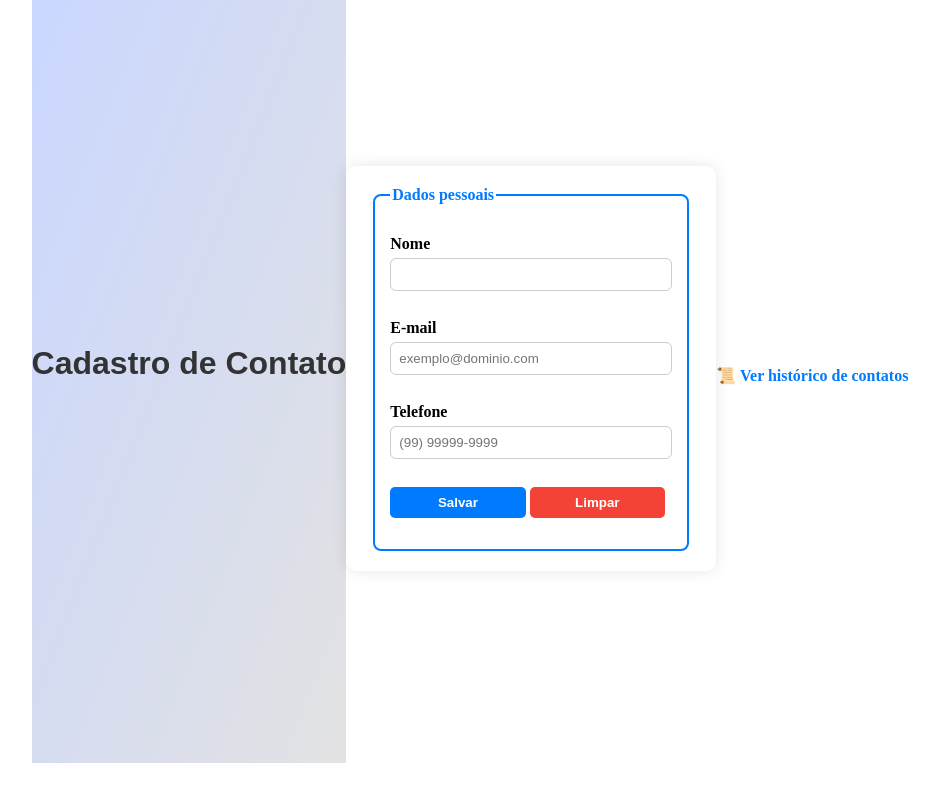
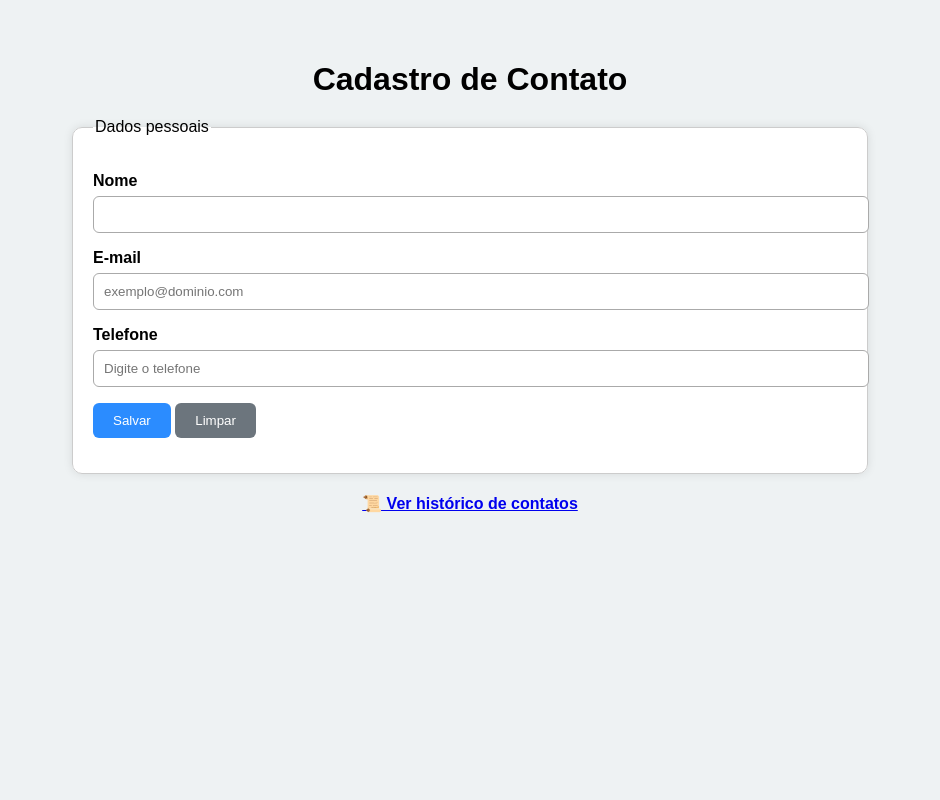
Before and after one commit to Joaovitor8708/Agenda-de-contato, a plain HTML site: page agendas/index.html in a window 1280 px wide. Shown: the whole page, without its empty margins (170-1110 px from the left). Drawn offline with Linux system fonts and the light colour scheme.

Commit message:
alterações 2.0

```diff
--- /dev/null
+++ b/agendas/css/style.css
@@ -0,0 +1,110 @@
+
+body {
+  font-family: Arial, sans-serif;
+  background-color: #eef2f3;
+  max-width: 800px;
+  margin: auto;
+  padding: 40px;
+}
+
+h1 {
+  text-align: center;
+  margin-bottom: 20px;
+}
+
+
+form fieldset {
+  padding: 20px;
+  border-radius: 10px;
+  background: white;
+  border: 1px solid #ccc;
+  box-shadow: 0 0 10px rgba(0,0,0,0.1);
+}
+
+p {
+  margin-bottom: 15px;
+}
+
+label {
+  display: block;
+  font-weight: bold;
+  margin-bottom: 6px;
+}
+
+input[type="text"],
+input[type="email"],
+input[type="tel"] {
+  width: 100%;
+  padding: 10px;
+  border-radius: 6px;
+  border: 1px solid #aaa;
+}
+
+input[type="submit"],
+input[type="reset"] {
+  padding: 10px 20px;
+  border: none;
+  background: #2b8cff;
+  color: white;
+  border-radius: 6px;
+  cursor: pointer;
+  transition: 0.2s;
+}
+
+input[type="reset"] {
+  background: #6c757d;
+}
+
+input[type="submit"]:hover {
+  background: #0069d9;
+}
+
+input[type="reset"]:hover {
+  background: #545b62;
+}
+
+a {
+  display: block;
+  margin-top: 20px;
+  text-align: center;
+  font-weight: bold;
+}
+
+table {
+  border-collapse: collapse;
+  width: 100%;
+  background: white;
+  margin-top: 20px;
+  border-radius: 10px;
+  overflow: hidden;
+  box-shadow: 0 0 10px rgba(0,0,0,0.1);
+}
+
+th, td {
+  padding: 12px;
+  border-bottom: 1px solid #ddd;
+}
+
+th {
+  background: #007bff;
+  color: white;
+}
+
+button {
+  background: red;
+  padding: 6px 12px;
+  border: none;
+  border-radius: 5px;
+  color: white;
+  cursor: pointer;
+}
+
+button:hover {
+  background: darkred;
+}
+
+.voltar {
+  margin-top: 30px;
+  display: block;
+  text-align: center;
+}
--- a/agendas/css/vamos.css
+++ /dev/null
@@ -1,110 +0,0 @@
-body {
-  height: 90vh;
-  display: flex;
-  justify-content: center;
-  align-items: center;
-
-
-}
-h1 {
-
-  height: 60vh;
-  display: flex;
-  justify-content: center;
-
-
-
-  font-family: Arial, sans-serif;
-  background: linear-gradient(to bottom right, #c9d6ff, #e2e2e2);
-  min-height: 100vh;
-  margin: 0;
-  display: flex;
-  flex-direction: column;
-  align-items: center;
-  justify-content: center;
-}
-
-h1 {
-  color: #333;
-  text-align: center;
-  margin-bottom: 10px;
-}
-
-form {
-  background: #fff;
-  padding: 20px 25px;
-  border-radius: 10px;
-  box-shadow: 0 0 15px rgba(0, 0, 0, 0.1);
-  width: 320px;
-}
-
-fieldset {
-  border: 2px solid #007bff;
-  border-radius: 8px;
-  padding: 15px;
-}
-
-legend {
-  font-weight: bold;
-  color: #007bff;
-}
-
-label {
-  display: block;
-  margin-bottom: 5px;
-  font-weight: bold;
-}
-
-input[type="text"],
-input[type="email"],
-input[type="tel"] {
-  width: 100%;
-  padding: 8px;
-  margin-bottom: 12px;
-  border-radius: 6px;
-  border: 1px solid #ccc;
-  box-sizing: border-box;
-}
-
-input[type="submit"],
-input[type="reset"] {
-  width: 48%;
-  padding: 8px;
-  border: none;
-  border-radius: 5px;
-  cursor: pointer;
-  color: white;
-  font-weight: bold;
-  transition: background 0.3s;
-}
-
-input[type="submit"] {
-  background-color: #007bff;
-}
-
-input[type="submit"]:hover {
-  background-color: #0056b3;
-}
-
-input[type="reset"] {
-  background-color: #f44336;
-}
-
-input[type="reset"]:hover {
-  background-color: #c62828;
-}
-
-a {
-  display: inline-block;
-  margin-top: 15px;
-  text-decoration: none;
-  color: #007bff;
-  font-weight: bold;
-}
-
-a:hover {
-  color: #0056b3;
-  text-decoration: underline;
-
-
-}
--- a/agendas/index.html
+++ b/agendas/index.html
@@ -1,63 +1,49 @@
 <!doctype html>
 <html lang="pt-BR">
 
-  <link rel="stylesheet" href="css/vamos.css">
-
 <head>
   <meta charset="utf-8" />
-  <meta name="viewport" content="width=device-width, initial-scale=1.0" >
-  <title>Formulario de agendamento</title>
+  <meta name="viewport" content="width=device-width, initial-scale=1.0">
+  <title>Formulário de Agendamento</title>
 
+  <link rel="stylesheet" href="css/style.css">
+</head>
 
-</head>
 <body>
 
+  <h1>Cadastro de Contato</h1>
 
-  <h1>Cadastro de Contato</h1>
   <form id="formContato">
 
-
     <fieldset>
-
       <legend>Dados pessoais</legend>
 
       <p>
+        <label for="nome">Nome</label>
+        <input type="text" id="nome" name="nome" minlength="5" maxlength="20" required>
+      </p>
 
-      <label for="nome">Nome</label>
-      <input type="text" id="nome" name="nome" minlength="5" max="20">
-
-
-    </p>
       <p>
         <label for="email">E-mail</label>
-        <input type="email" id="email" name="email" autocomplete="email"
-        placeholder="exemplo@dominio.com">
+        <input type="email" id="email" name="email" placeholder="exemplo@dominio.com" required>
+      </p>
 
-    </p>
       <p>
         <label for="telefone">Telefone</label>
-          <input type="tel" id="telefone" name="telefone" autocomplete="tel-local"
-          placeholder="(99) 99999-9999"
-          required
-          pattern="^\(\d{2}\)\s?\d{5}-\d{4}$"
-          title="Digite no formato (99) 99999-9999">
+        <input type="tel" id="telefone" name="telefone" placeholder="Digite o telefone" required pattern="^[0-9]{11}$" title="Digite apenas números">
 
       </p>
 
       <p>
         <input type="submit" value="Salvar">
         <input type="reset" value="Limpar">
-
       </p>
-
     </fieldset>
 
   </form>
 
-
   <a href="historico.html">📜 Ver histórico de contatos</a>
 
-  <!-- Importa o JavaScript -->
   <script src="script.js"></script>
 
 </body>
--- a/agendas/script.js
+++ b/agendas/script.js
@@ -1,9 +1,6 @@
-
-
 const form = document.getElementById('formContato');
 const tabela = document.getElementById('tabelaContatos');
 
-// ======== PÁGINA DE CADASTRO ========
 if (form) {
   form.addEventListener('submit', (e) => {
     e.preventDefault();
@@ -12,26 +9,24 @@ if (form) {
     const email = document.getElementById('email').value.trim();
     const telefone = document.getElementById('telefone').value.trim();
 
-    if (!nome || !telefone) {
+    if (!nome || !telefone || !email) {
       alert("Preencha todos os campos!");
       return;
     }
 
-    // Pegar os contatos salvos no localStorage
     let contatos = JSON.parse(localStorage.getItem('contatos')) || [];
 
-    // Verificar se já existe nome ou telefone igual
-    const existe = contatos.some(c => c.nome === nome || c.telefone === telefone);
+    const existe = contatos.some(c =>
+      c.nome === nome || c.telefone === telefone
+    );
 
     if (existe) {
       alert("Contato com mesmo nome ou telefone já cadastrado!");
       return;
     }
 
-    // Adicionar novo contato
-    contatos.push({ nome, telefone });
+    contatos.push({ nome, telefone, email });
 
-    // Salvar no localStorage
     localStorage.setItem('contatos', JSON.stringify(contatos));
 
     alert("Contato salvo com sucesso!");
@@ -39,7 +34,7 @@ if (form) {
   });
 }
 
-// ======== PÁGINA DE HISTÓRICO ========
+
 if (tabela) {
   function carregarContatos() {
     const contatos = JSON.parse(localStorage.getItem('contatos')) || [];
@@ -51,7 +46,7 @@ if (tabela) {
       tr.innerHTML = `
         <td>${contato.nome}</td>
         <td>${contato.telefone}</td>
-        <td>${contato.mail}</td>
+        <td>${contato.email}</td>
         <td><button onclick="removerContato(${index})">Excluir</button></td>
       `;
       tbody.appendChild(tr);
```
Also changed, not shown: agendas/historico.html (+2 -44 lines). Lines whose indentation alone changed are shown as unchanged.
